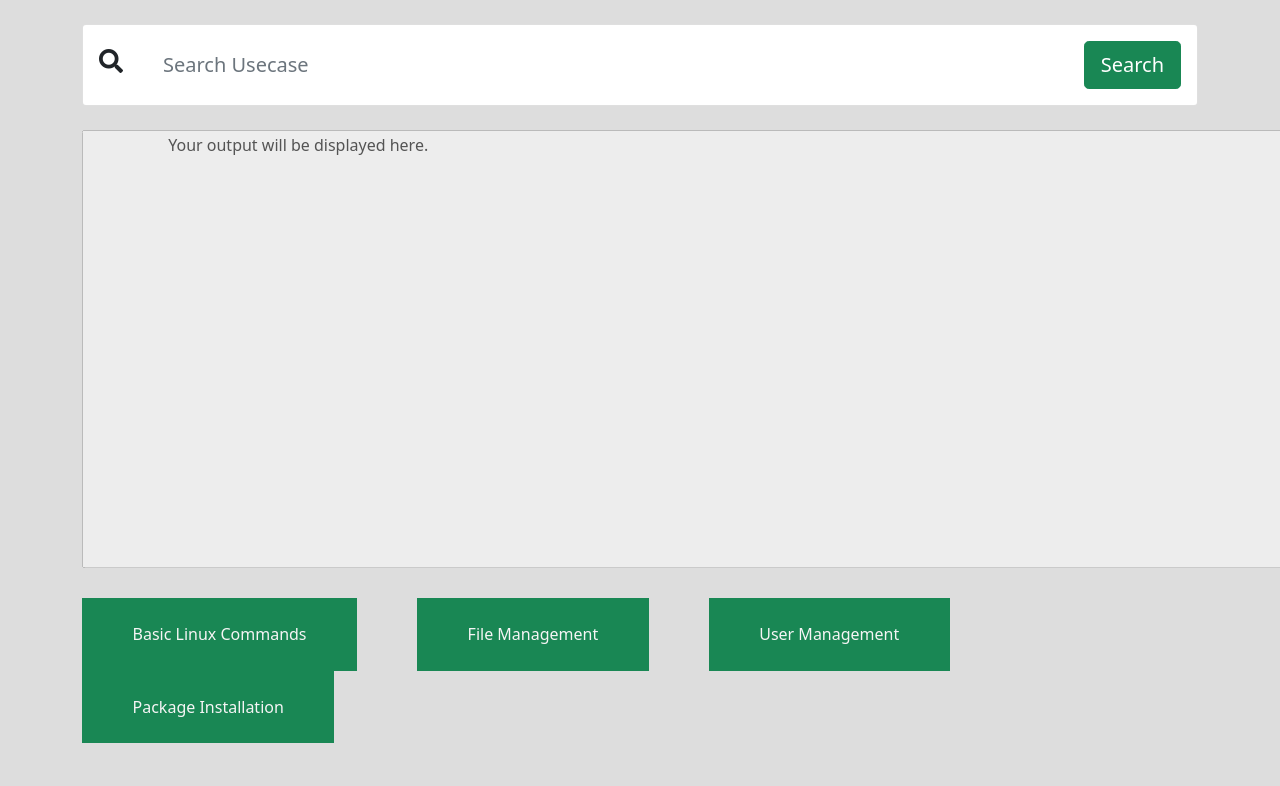
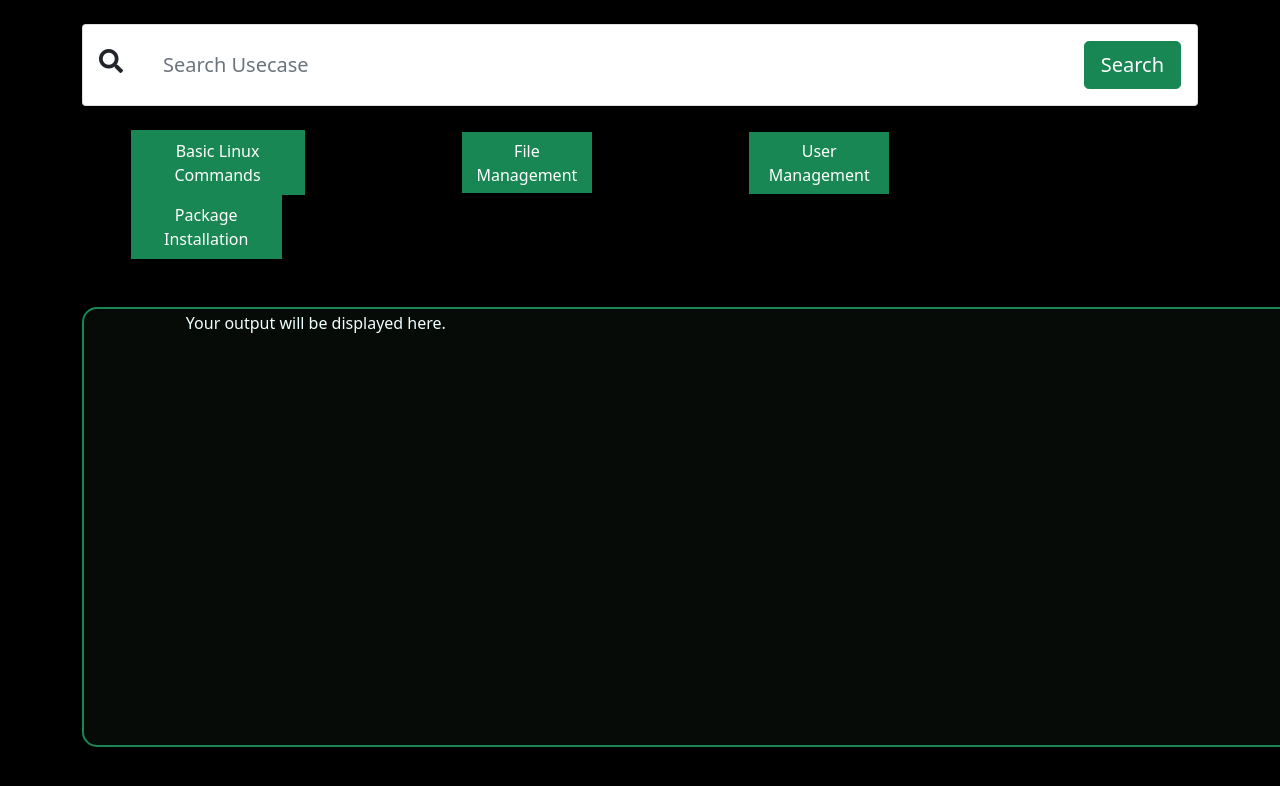
Before and after one commit to thesilentcoderr/lin-o-web, a Flask app: template templates/main_page.html in a window 1280 px wide; the page is wider, and only the part inside the window is pictured. Shown: the top 786 px of that part. Run offline with Flask 2, Linux system fonts and the light colour scheme; the template is opened without the code that fills it, so the values that code supplies are empty; some libraries are stand-ins or nearby versions.

Commit message:
Update main_page.html

```diff
--- a/templates/main_page.html
+++ b/templates/main_page.html
@@ -16,7 +16,7 @@
     <body>
         <style>
             body{
-                background:#ddd;
+                background:black;
             }
             .form-control-borderless {
                 border: none;
@@ -28,20 +28,57 @@
                 box-shadow: none;
             }
 
-            .button3 {
-                background-color:#198754 ;
-                 color: whitesmoke;
+
+            textarea {
+        background: rgba(13, 20, 13, 0.575);
         border: 2px solid #198754;
-                padding: 2%;
+        border-radius: 15px;
+        -webkit-border-radius: 15px;
+        resize: none;
+        color: azure;
+      }
+      .dropbtn {
+  background-color: #198754;
+  color: white;
+  padding: 5%;
+  font-size: 16px;
+  border: none;
+  cursor: pointer;
+
+}
+
+.dropdown {
+  position: relative;
+  display: inline-block;
   margin-right: 5%;
                 padding-left: 4.35%;
                 padding-right: 4.35%;
 }
 
+.dropdown-content {
+  display: none;
+  position: absolute;
+  background-color: #f9f9f9;
+  min-width: 160px;
+  box-shadow: 0px 8px 16px 0px rgba(0,0,0,0.2);
+  z-index: 1;
+}
 
-            .button3:hover {
-                 background-color: rgb(25, 219, 193);
-                color: white;
+.dropdown-content a {
+  color: black;
+  padding: 12px 16px;
+  text-decoration: none;
+  display: block;
+}
+
+.dropdown-content a:hover {background-color: #f1f1f1}
+
+.dropdown:hover .dropdown-content {
+  display: block;
+}
+
+.dropdown:hover .dropbtn {
+  background-color: #3e8e41;
 }
         </style>
         <link rel="stylesheet" href="https://use.fontawesome.com/releases/v5.1.0/css/all.css" integrity="sha384-lKuwvrZot6UHsBSfcMvOkWwlCMgc0TaWr+30HWe3a4ltaBwTZhyTEggF5tJv8tbt" crossorigin="anonymous">
@@ -70,20 +107,82 @@
 
             </div>
             <br>
+
+
+                <div class="buttons">
+
+                    <div class="dropdown">
+                        <button class="dropbtn">Basic Linux Commands</button>
+                        <div class="dropdown-content">
+                        <a href="#">Date</a>
+                        <a href="#">IP Address</a>
+                        <a href="#">History</a>
+                        <a href="#">Present Working Directory</a>
+                        <a href="#">Calendar</a>
+                        <a href="#">Head of File</a>
+                        <a href="#">Tail of File</a>
+                        <a href="#">Manual</a>
+                        <a href="#">Word Count</a>
+                        <a href="#">Sort</a>
+                        <a href="#">Sleep</a>
+
+                        </div>
+                      </div>
+
+                      <div class="dropdown">
+                        <button class="dropbtn">File Management</button>
+                        <div class="dropdown-content">
+                        <a href="#">Show Files</a>
+                        <a href="#">Create Empty Files</a>
+                        <a href="#">See Files(Including Hidden Files)</a>
+                        <a href="#">Create Directory</a>
+                        <a href="#">Remove Directory</a>
+
+
+                        </div>
+                      </div>
+
+                      <div class="dropdown">
+                        <button class="dropbtn">User Management</button>
+                        <div class="dropdown-content">
+                        <a href="#">Add User</a>
+                        <a href="#">Current User Information</a>
+                        <a href="#">Create User without Shell</a>
+                        <a href="#">See All Users</a>
+                        <a href="#">User Information (Only For Admin)</a>
+                        <a href="#">Login as User (User Must be Present)</a>
+
+
+                        </div>
+                      </div>
+
+                      <div class="dropdown">
+                        <button class="dropbtn">Package Installation</button>
+                        <div class="dropdown-content">
+                        <a href="#">Install Apache Web Server</a>
+                        <a href="#">Install Python3</a>
+                        <a href="#">Install Python2</a>
+                        <a href="#">Install GCC Compiler</a>
+                        <a href="#">Install Java</a>
+
+                        </div>
+                      </div>
+                      <br><br><br>
                       <div id="textarea">
                         <textarea disabled id="output" name="output" rows="18" cols="173.75 %">
                         Your output will be displayed here.
                         </textarea>
                       </div>
-                  <br>
-                <div class="buttons">
-
-                    <button class="button button3">Basic Linux Commands</button>
-                    <button class="button button3">File Management</button>
-                    <button class="button button3">User Management</button>
-                    <button class="button button3">Package Installation</button>
                 </div>
         </div>
 
+
+
+
+
+
+
     </body>
+
+
 </html>
```
Lines whose indentation alone changed are shown as unchanged.
